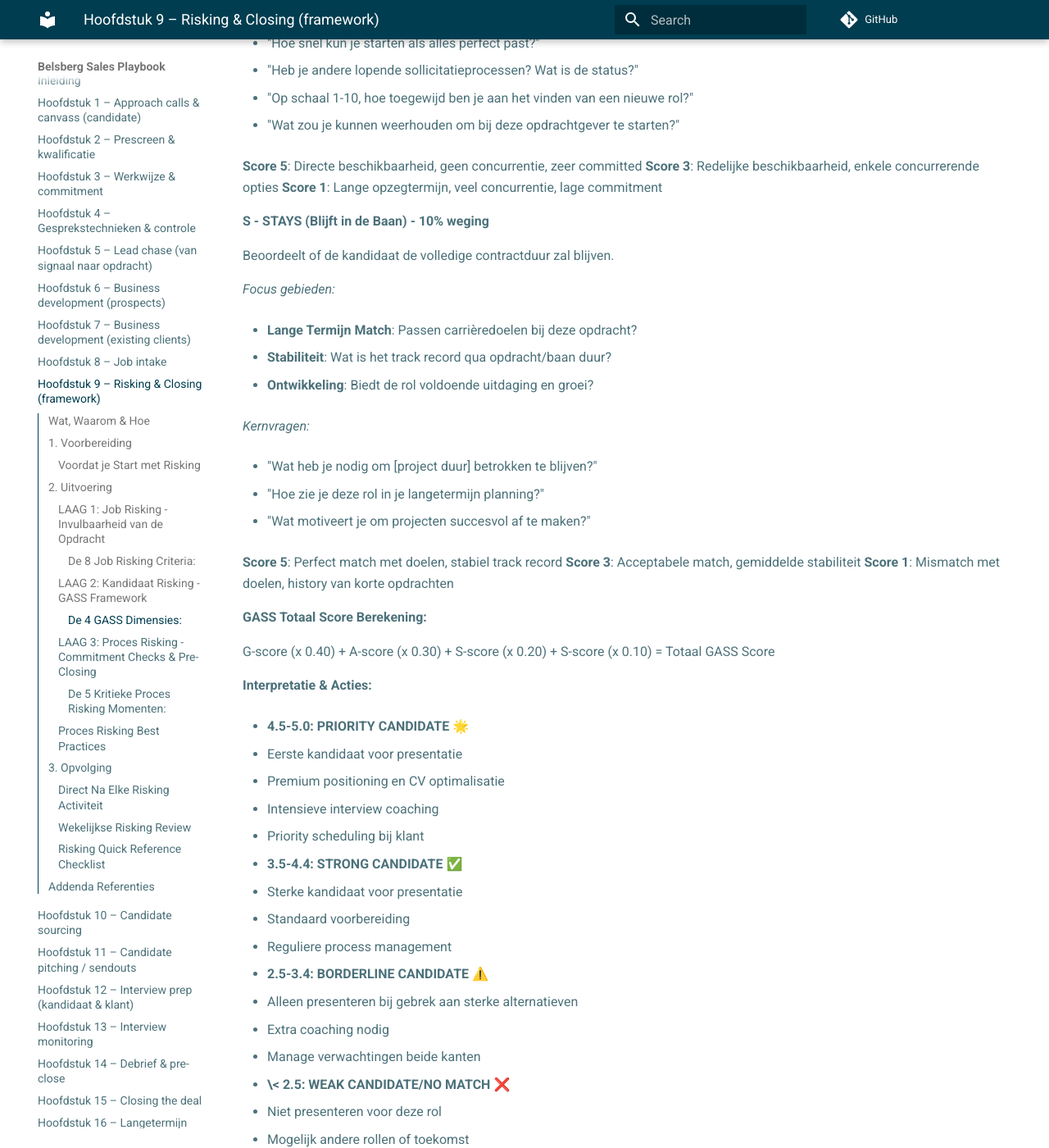
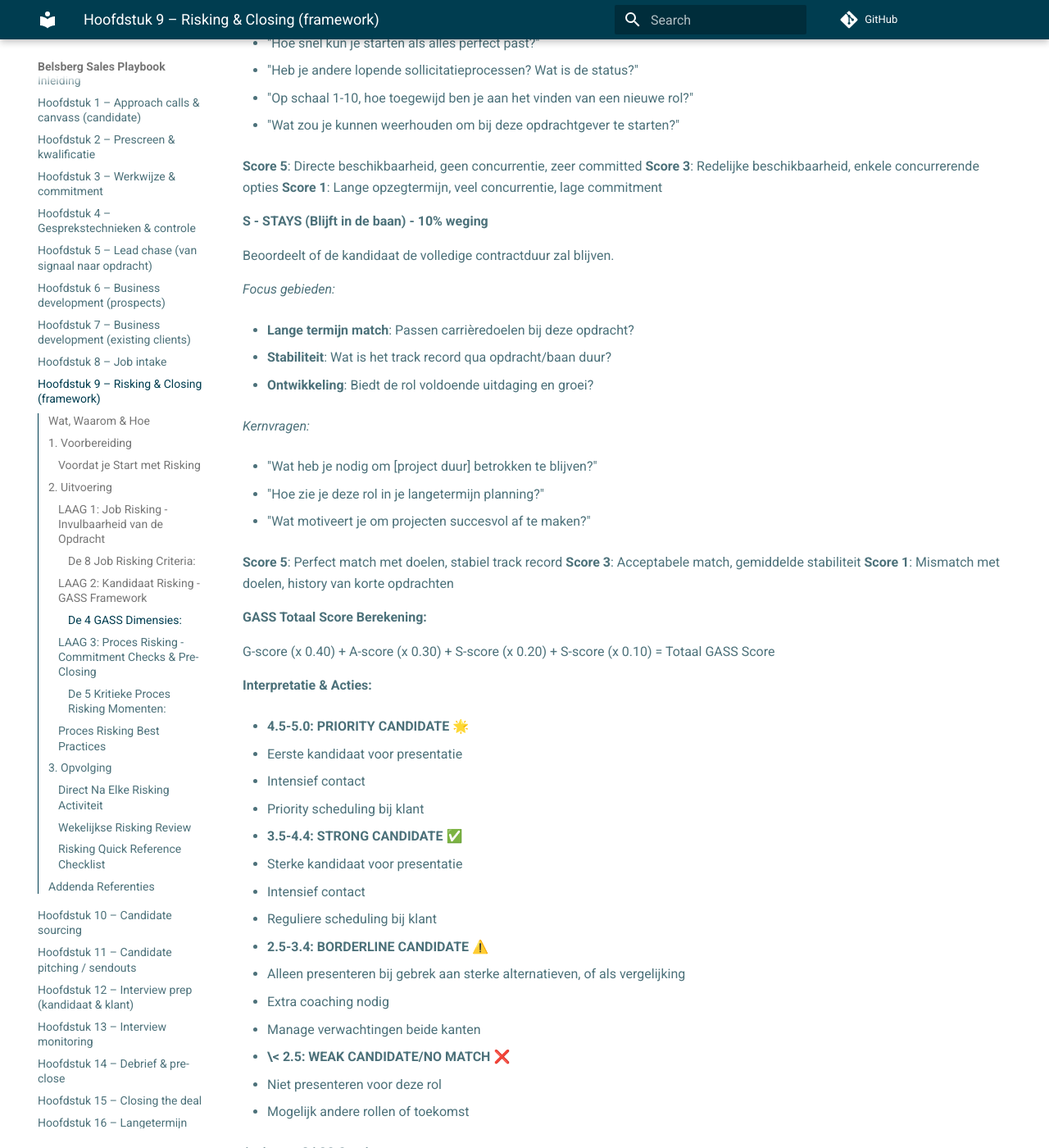
Before and after one commit to BelsbergAdmin/Belsberg__SalesPlaybook, an MkDocs documentation site: the page built from docs/hoofdstuk-9-risking-closing.md, in a window 1280 px wide and 1400 px high, scrolled down 5701 px. Shown: the whole window at 82% size. Built offline with MkDocs 1.6.1 and Material for MkDocs 9.7.7, drawn with Linux system fonts in a browser that asks for light colours; comment, search, counter and statistics services are not loaded; some of the changed text lies outside the part shown.

Commit message:
Aanpassingen

```diff
--- a/docs/hoofdstuk-9-risking-closing.md
+++ b/docs/hoofdstuk-9-risking-closing.md
@@ -300,7 +300,7 @@ Beoordeelt of de kandidaat "JA" zal zeggen bij een aanbod.
 **Score 3**: Gematigde interesse, enkele voorwaarden onderhandelbaar
 **Score 1**: Lage motivatie, significant mismatch in verwachtingen
 
-**S - STARTS (Start de Baan) - 20% weging**
+**S - STARTS (Start de baan) - 20% weging**
 
 Beoordeelt of de kandidaat daadwerkelijk zal beginnen als alles akkoord
 is.
@@ -330,13 +330,13 @@ is.
 **Score 3**: Redelijke beschikbaarheid, enkele concurrerende opties
 **Score 1**: Lange opzegtermijn, veel concurrentie, lage commitment
 
-**S - STAYS (Blijft in de Baan) - 10% weging**
+**S - STAYS (Blijft in de baan) - 10% weging**
 
 Beoordeelt of de kandidaat de volledige contractduur zal blijven.
 
 *Focus gebieden:*
 
-- **Lange Termijn Match**: Passen carrièredoelen bij deze opdracht?
+- **Lange termijn match**: Passen carrièredoelen bij deze opdracht?
 
 - **Stabiliteit**: Wat is het track record qua opdracht/baan duur?
 
@@ -365,9 +365,7 @@ G-score (x 0.40) + A-score (x 0.30) + S-score (x 0.20) + S-score (x
 
   - Eerste kandidaat voor presentatie
 
-  - Premium positioning en CV optimalisatie
-
-  - Intensieve interview coaching
+  - Intensief contact
 
   - Priority scheduling bij klant
 
@@ -375,13 +373,13 @@ G-score (x 0.40) + A-score (x 0.30) + S-score (x 0.20) + S-score (x
 
   - Sterke kandidaat voor presentatie
 
-  - Standaard voorbereiding
+  - Intensief contact
 
-  - Reguliere process management
+  - Reguliere scheduling bij klant
 
 - **2.5-3.4: BORDERLINE CANDIDATE** ⚠️
 
-  - Alleen presenteren bij gebrek aan sterke alternatieven
+  - Alleen presenteren bij gebrek aan sterke alternatieven, of als vergelijking
 
   - Extra coaching nodig
 
```
Also changed, not shown: other parts of docs/hoofdstuk-9-risking-closing.md (+6 -7 lines), docs/hoofdstuk-7-business-development-existing-clients.md (+4 -4 lines), docs/hoofdstuk-8-job-intake.md (+6 -6 lines), 1 other file.
